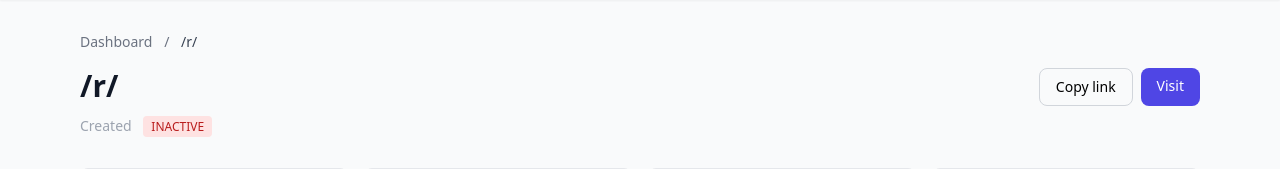
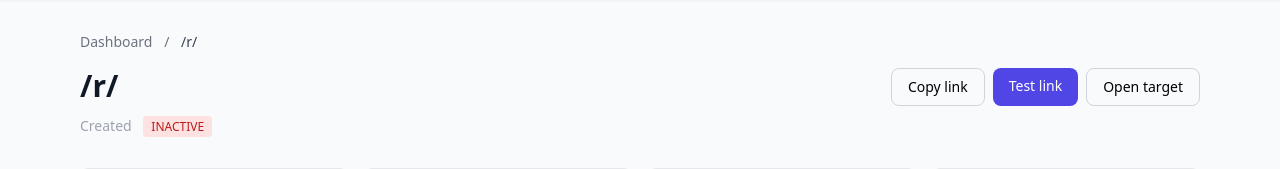
Before and after one commit to Mikeoni27/Pulse, a Python web app: template app/templates/link_detail.html in a window 1280 px wide. Shown: the part 73-242 px from the top of the page. Run offline with Jinja, Linux system fonts and the light colour scheme; the template is opened without the code that fills it, so the values that code supplies are empty; some libraries are stand-ins or nearby versions.

Commit message:
Fix: split Visit button into Test link and Open target

```diff
--- a/app/templates/link_detail.html
+++ b/app/templates/link_detail.html
@@ -26,11 +26,14 @@
         </div>
     </div>
     <div class="flex gap-2">
-        <button onclick="copyLink()" class="px-4 py-2 border border-gray-300 rounded-lg hover:bg-gray-50 text-sm font-medium">
+        <button onclick="copyLink(event)" class="px-4 py-2 border border-gray-300 rounded-lg hover:bg-gray-50 text-sm font-medium">
             Copy link
         </button>
-        <a href="{{ link.target_url }}" target="_blank" class="px-4 py-2 bg-indigo-600 text-white rounded-lg hover:bg-indigo-700 text-sm font-medium">
-            Visit
+        <a href="/r/{{ link.short_code }}" target="_blank" class="px-4 py-2 bg-indigo-600 text-white rounded-lg hover:bg-indigo-700 text-sm font-medium">
+            Test link
+        </a>
+        <a href="{{ link.target_url }}" target="_blank" class="px-4 py-2 border border-gray-300 rounded-lg hover:bg-gray-50 text-sm font-medium">
+            Open target
         </a>
     </div>
 </div>
@@ -120,10 +123,10 @@
 </div>
 
 <script>
-function copyLink() {
+function copyLink(ev) {
     const url = window.location.origin + "/r/{{ link.short_code }}";
     navigator.clipboard.writeText(url).then(() => {
-        const btn = event.target;
+        const btn = ev.target;
         const original = btn.textContent;
         btn.textContent = "Copied!";
         setTimeout(() => btn.textContent = original, 1500);
```
